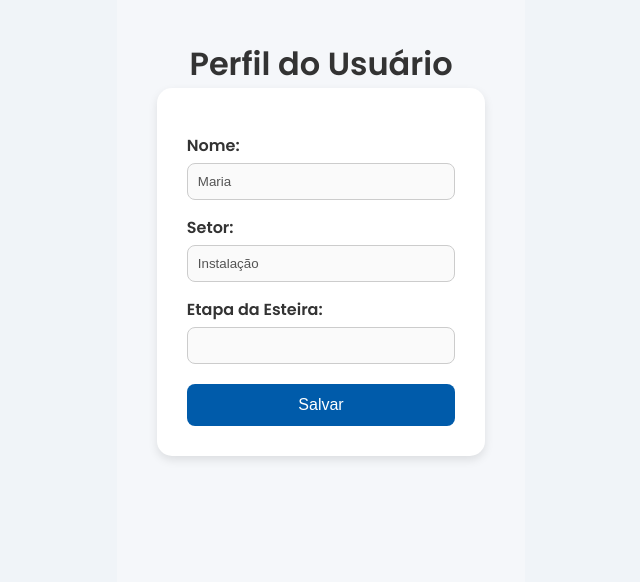
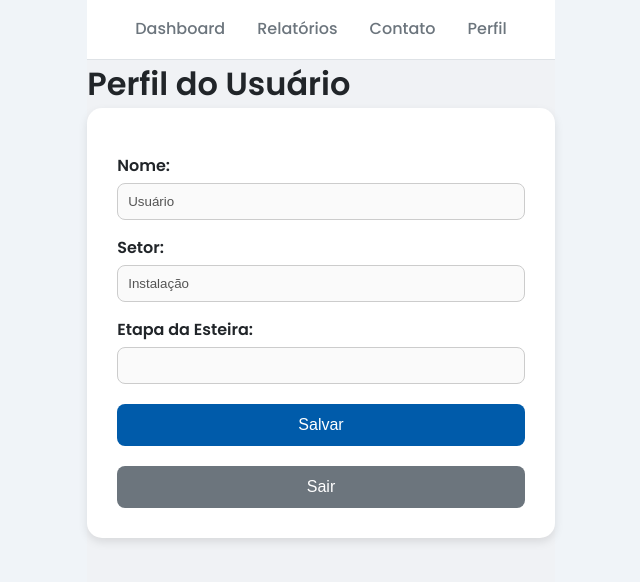
Before and after one commit to JFrois/Sistema-Otis, a React (Vite) app: page /perfil in a window 1280 px wide. Shown: the top 582 px of the page, without its empty margins (319-959 px from the left). Built offline with nearby package versions, Linux system fonts and the light colour scheme; sample sign-in values are in the browser's storage.

Commit message:
adicionei a pagina de perfil no header e implementei o botão de sair do perfil que ja esta funcionando

```diff
--- a/package.json
+++ b/package.json
@@ -18,7 +18,8 @@
     "react": "^19.1.1",
     "react-chartjs-2": "^5.3.0",
     "react-dom": "^19.1.1",
-    "react-router-dom": "^7.8.2"
+    "react-router-dom": "^7.8.2",
+    "sweetalert2": "^11.26.3"
   },
   "devDependencies": {
     "@eslint/js": "^9.33.0",
--- a/src/App.jsx
+++ b/src/App.jsx
@@ -1,72 +1,125 @@
-import React, { useState } from 'react';
-import { Routes, Route, Navigate } from 'react-router-dom';
+import React, { useState } from "react";
+import { Routes, Route, Navigate } from "react-router-dom";
 
-import LoginPage from './pages/LoginPage.jsx';
-import CreateAccountPage from './pages/CreateAccountPage.jsx';
-import DashboardPage from './pages/DashboardPage.jsx';
-import ReportePage from './pages/ReportePage.jsx';
-import FormContact from './pages/FormContact.jsx';
-import Perfil from './pages/Perfil.jsx';
+import LoginPage from "./pages/LoginPage.jsx";
+import CreateAccountPage from "./pages/CreateAccountPage.jsx";
+import DashboardPage from "./pages/DashboardPage.jsx";
+import ReportePage from "./pages/ReportePage.jsx";
+import FormContact from "./pages/FormContact.jsx";
+import Perfil from "./pages/Perfil.jsx";
 
 function App() {
-  const [users, setUsers] = useState([{ email: 'admin@otis.com', password: 'admin' }]);
+  const [users, setUsers] = useState([
+    { email: "admin@otis.com", password: "admin", nome: "Admin", cargo: "Admin", setor: "TI" },
+  ]);
 
-  const [isAuthenticated, setIsAuthenticated] = useState(localStorage.getItem('isAuthenticated') === 'true');
+  // Recupera o estado de autenticação e o e-mail do usuário salvos
+  const [isAuthenticated, setIsAuthenticated] = useState(localStorage.getItem("isAuthenticated") === "true");
+  const [currentUserEmail, setCurrentUserEmail] = useState(localStorage.getItem("userEmail") || "");
 
+  // Função para adicionar novo usuário
   const handleAddUser = (newUser) => {
-    if (users.some(user => user.email === newUser.email)) {
+    if (users.some((user) => user.email === newUser.email)) {
       return false;
     }
-    setUsers(prevUsers => [...prevUsers, newUser]);
+    setUsers((prevUsers) => [...prevUsers, newUser]);
     return true;
   };
 
+  // Função de login
   const handleLogin = (credentials) => {
     const foundUser = users.find(
-      user => user.email === credentials.email && user.password === credentials.password
+      (user) => user.email === credentials.email && user.password === credentials.password
     );
 
     if (foundUser) {
       setIsAuthenticated(true);
-      localStorage.setItem('isAuthenticated', 'true');
+      setCurrentUserEmail(foundUser.email);
+
+      // Salva no localStorage
+      localStorage.setItem("isAuthenticated", "true");
+      localStorage.setItem("userEmail", foundUser.email);
+
       return true;
     } else {
       return false;
     }
   };
 
+  // Função de logout
   const handleLogout = () => {
     setIsAuthenticated(false);
-    localStorage.removeItem('isAuthenticated');
+    setCurrentUserEmail("");
+
+    // Limpa localStorage
+    localStorage.removeItem("isAuthenticated");
+    localStorage.removeItem("userEmail");
+  };
+
+  // Recupera o usuário logado (com base no email salvo)
+  const currentUser = users.find((u) => u.email === currentUserEmail) || {
+    nome: "Usuário",
+    cargo: "Analista",
+    setor: "Instalação",
   };
 
   return (
     <Routes>
+      {/* Página de Login */}
       <Route path="/login" element={<LoginPage onLogin={handleLogin} />} />
+
+      {/* Criação de conta */}
       <Route path="/criar-conta" element={<CreateAccountPage onAddUser={handleAddUser} />} />
 
+      {/* Dashboard */}
       <Route
         path="/dashboard"
-        element={isAuthenticated ? <DashboardPage onLogout={handleLogout} /> : <Navigate to="/login" />}
+        element={
+          isAuthenticated ? (
+            <DashboardPage onLogout={handleLogout} />
+          ) : (
+            <Navigate to="/login" />
+          )
+        }
       />
+
+      {/* Relatórios */}
       <Route
         path="/relatorios"
-        element={isAuthenticated ? <ReportePage onLogout={handleLogout} /> : <Navigate to="/login" />}
+        element={
+          isAuthenticated ? (
+            <ReportePage onLogout={handleLogout} />
+          ) : (
+            <Navigate to="/login" />
+          )
+        }
       />
+
+      {/* Contato */}
       <Route
         path="/contato"
-        element={isAuthenticated ? <FormContact onLogout={handleLogout} /> : <Navigate to="/login" />}
+        element={
+          isAuthenticated ? (
+            <FormContact onLogout={handleLogout} />
+          ) : (
+            <Navigate to="/login" />
+          )
+        }
       />
 
+      {/* Perfil */}
       <Route
         path="/perfil"
-        element={isAuthenticated ? (
-          <Perfil user={{ nome: "Maria", cargo: "Analista", setor: "Instalação" }} />
-        ) : (
-          <Navigate to="/login" />
-        )}
+        element={
+          isAuthenticated ? (
+            <Perfil user={currentUser} onLogout={handleLogout} />
+          ) : (
+            <Navigate to="/login" />
+          )
+        }
       />
 
+      {/* Redirecionamento padrão */}
       <Route
         path="*"
         element={<Navigate to={isAuthenticated ? "/dashboard" : "/login"} />}
--- a/src/components/Header.jsx
+++ b/src/components/Header.jsx
@@ -29,6 +29,12 @@ function Header() {
         >
           Contato
         </Link>
+          <Link
+          to="/perfil" // Nova rota de contato
+          className={location.pathname === '/contato' ? 'nav-link active' : 'nav-link'}
+        >
+          Perfil
+        </Link>
       </nav>
       {/* ... (header-user) ... */}
     </header>
--- a/src/pages/Perfil.jsx
+++ b/src/pages/Perfil.jsx
@@ -1,7 +1,12 @@
-import React, { useState, useEffect } from "react";
+import React, { useState } from "react";
+import { useNavigate } from "react-router-dom";
 import "./perfil.css";
+import Header from "../components/Header";
+import Swal from "sweetalert2";
 
-function Perfil({ user }) {
+function Perfil({ user, onLogout }) {
+  const navigate = useNavigate();
+
   const [dados, setDados] = useState({
     nome: user?.nome || "",
     setor: user?.setor || "",
@@ -27,8 +32,32 @@ function Perfil({ user }) {
     Swal.fire("Sucesso!", "Dados salvos com sucesso.", "success");
   };
 
+  const handleLogoutClick = () => {
+    Swal.fire({
+      title: "Você tem certeza?",
+      text: "Sua sessão será encerrada.",
+      icon: "warning",
+      showCancelButton: true,
+      confirmButtonColor: "#d33",
+      cancelButtonColor: "#3085d6",
+      confirmButtonText: "Sim, sair!",
+      cancelButtonText: "Cancelar",
+    }).then((result) => {
+      if (result.isConfirmed) {
+        // Chama a função de logout passada pelo componente pai
+        if (onLogout) onLogout();
+
+        // Mostra alerta de confirmação e redireciona
+        Swal.fire("Sessão encerrada!", "Você saiu do perfil.", "success").then(() => {
+          navigate("/"); // Redireciona para a página inicial
+        });
+      }
+    });
+  };
+
   return (
     <div className="perfil-container">
+      <Header />
       <h1>Perfil do Usuário</h1>
 
       <div className="perfil-form">
@@ -60,6 +89,9 @@ function Perfil({ user }) {
         />
 
         <button onClick={handleSalvar}>Salvar</button>
+        <button id="sair" onClick={handleLogoutClick}>
+          Sair
+        </button>
       </div>
     </div>
   );
--- a/src/pages/perfil.css
+++ b/src/pages/perfil.css
@@ -1,10 +1,9 @@
 .perfil-container {
   display: flex;
   flex-direction: column;
-  align-items: center;
-  padding: 40px;
-  background-color: #f5f7fa;
-  height: 100vh;
+  min-height: 100vh;
+  background-color: var(--bg-light);
+  color: var(--text-on-light);
 }
 
 .perfil-form {
@@ -41,6 +40,10 @@
   font-size: 16px;
   cursor: pointer;
 }
+#sair{
+  background-color: #6c757d;
+}
+
 
 .perfil-form button:hover {
   background-color: #004080;
```
Also changed, not shown: 1 other file (tests, documents, lock files or other folders).
